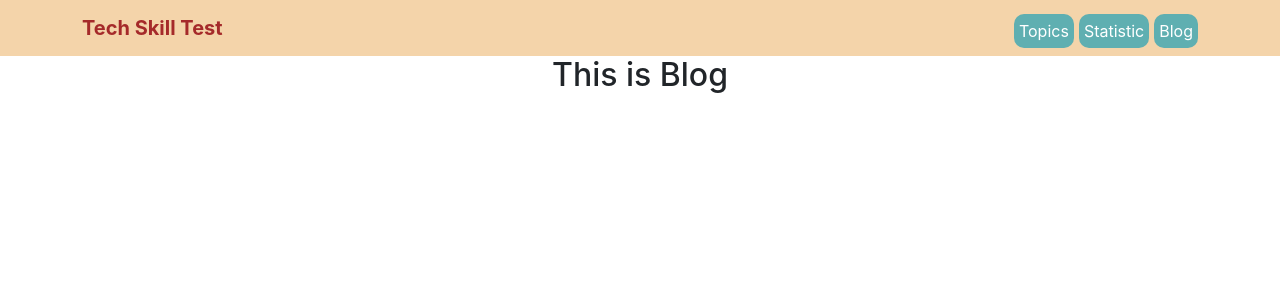
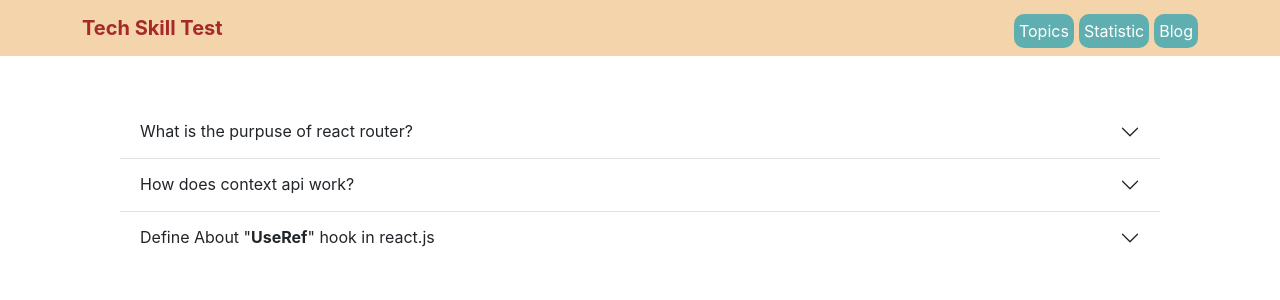
Before and after one commit to sidratulshatil/tech-skill-test, a React (Create React App) app: page /blog in a window 1280 px wide. Shown: the top 300 px of the page. Built offline with nearby package versions, Linux system fonts and the light colour scheme.

Commit message:
Blog part added

```diff
--- /dev/null
+++ b/src/Components/Blog/Blog.css
@@ -0,0 +1,6 @@
+.blog {
+    margin-top: 50px;
+    margin-bottom: 50px;
+    margin-left: 120px;
+    margin-right: 120px;
+}
--- a/src/Components/Blog/Blog.js
+++ b/src/Components/Blog/Blog.js
@@ -1,9 +1,42 @@
 import React from 'react';
-
+import Accordion from 'react-bootstrap/Accordion';
+import './Blog.css'
 const Blog = () => {
     return (
-        <div>
-            <h2>This is Blog</h2>
+        <div className='blog'>
+            <Accordion defaultActiveKey="" flush>
+                <Accordion.Item eventKey="0">
+                    <Accordion.Header>What is the purpuse of react router?</Accordion.Header>
+                    <Accordion.Body>
+                        A tool that allows you to handle routes in a web app, using dynamic routing. Dynamic routing takes place as the app is rendering on your machine, unlike the old routing architecture where the routing is handled in a configuration outside of a running app. React router implements a component-based approach to routing. It provides different routing components according to the needs of the application and platform. The following illustration shows how react router’s dynamic routing works as compared to traditional static routing
+
+                    </Accordion.Body>
+                </Accordion.Item>
+                <Accordion.Item eventKey="1">
+                    <Accordion.Header>How does context api work?</Accordion.Header>
+                    <Accordion.Body>
+                        To get started with the context API you have to create a context first. Then you can provide it to other components and then use it.
+
+                        The Main 3 Approaches when adding the context API to your app is as Follows.<br />
+
+                        1. Create a context using createContext.<br />
+
+                        2. Wrap the React components using the created context.<br />
+
+                        3. Consume the created context inside components using useContext.<br />
+
+
+                    </Accordion.Body>
+                </Accordion.Item>
+                <Accordion.Item eventKey="2">
+                    <Accordion.Header>Define About "<strong>UseRef</strong>" hook in react.js</Accordion.Header>
+                    <Accordion.Body>
+                        React's useRef hook, short for reference, allows us to persist data across renders without causing the component to rerender.
+
+                        A typical use case for this hook would be to store a DOM element, which we can use to access it programmatically. You can also use it to keep a reference to the previous state of a component.
+                    </Accordion.Body>
+                </Accordion.Item>
+            </Accordion>
         </div>
     );
 };
```
